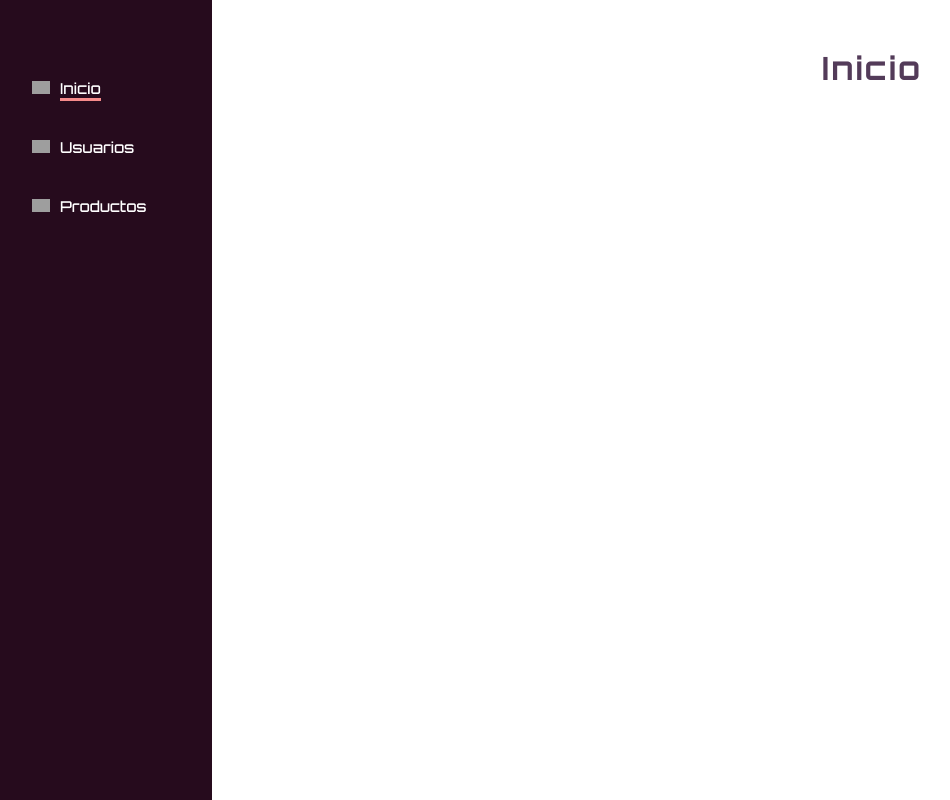
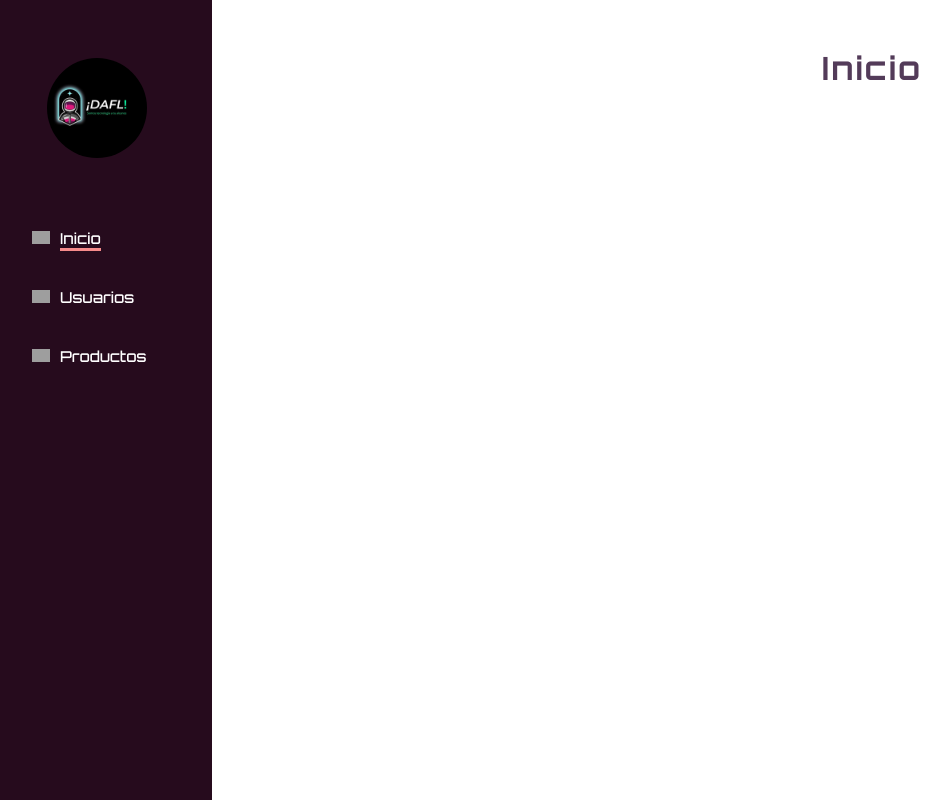
Before and after one commit to Danselo/CompleteCrudElectron, an Electron app: page src/views/index.html in a window 1500 px wide. Shown: the top 800 px of the page, without its empty margins (18-968 px from the left). Drawn offline with Linux system fonts and the light colour scheme; grey boxes are pictures that could not be loaded.

Commit message:
Se agrego logo

```diff
--- a/src/views/css/styles.css
+++ b/src/views/css/styles.css
@@ -23,6 +23,15 @@ body{
     padding-top: 25%;
     min-width: 230px;
     max-width: 100vh;
+    display: flex;
+    flex-direction: column;
+}
+.dashboard-container >img{
+    width: 100px;
+    height: 100px;
+    margin: 0 auto;
+    border-radius: 50px;
+    margin-bottom: 50px;
 }
 .dashboard-icon{
     width: 18px;
--- a/src/views/index.html
+++ b/src/views/index.html
@@ -13,6 +13,7 @@
 <body>
     <div class="principal-container">
         <div class="dashboard-container">
+            <img src="../imgs/DAFL.jpg" alt="logo-daft">
             <ul>
                 <li><img src="https://cdn-icons-png.flaticon.com/512/2626/2626923.png" alt="" class="dashboard-icon"><a href="./index.html" style="border-bottom: solid #f68b8b;">Inicio</a></li>
                 <li><img src="https://cdn-icons-png.flaticon.com/512/9356/9356328.png" alt="" class="dashboard-icon"><a href="./users.html">Usuarios</a></li>
```
Also changed, not shown: src/views/products.html (+1 -0 lines), src/views/users.html (+1 -0 lines), src/imgs/DAFL.jpg (added).
